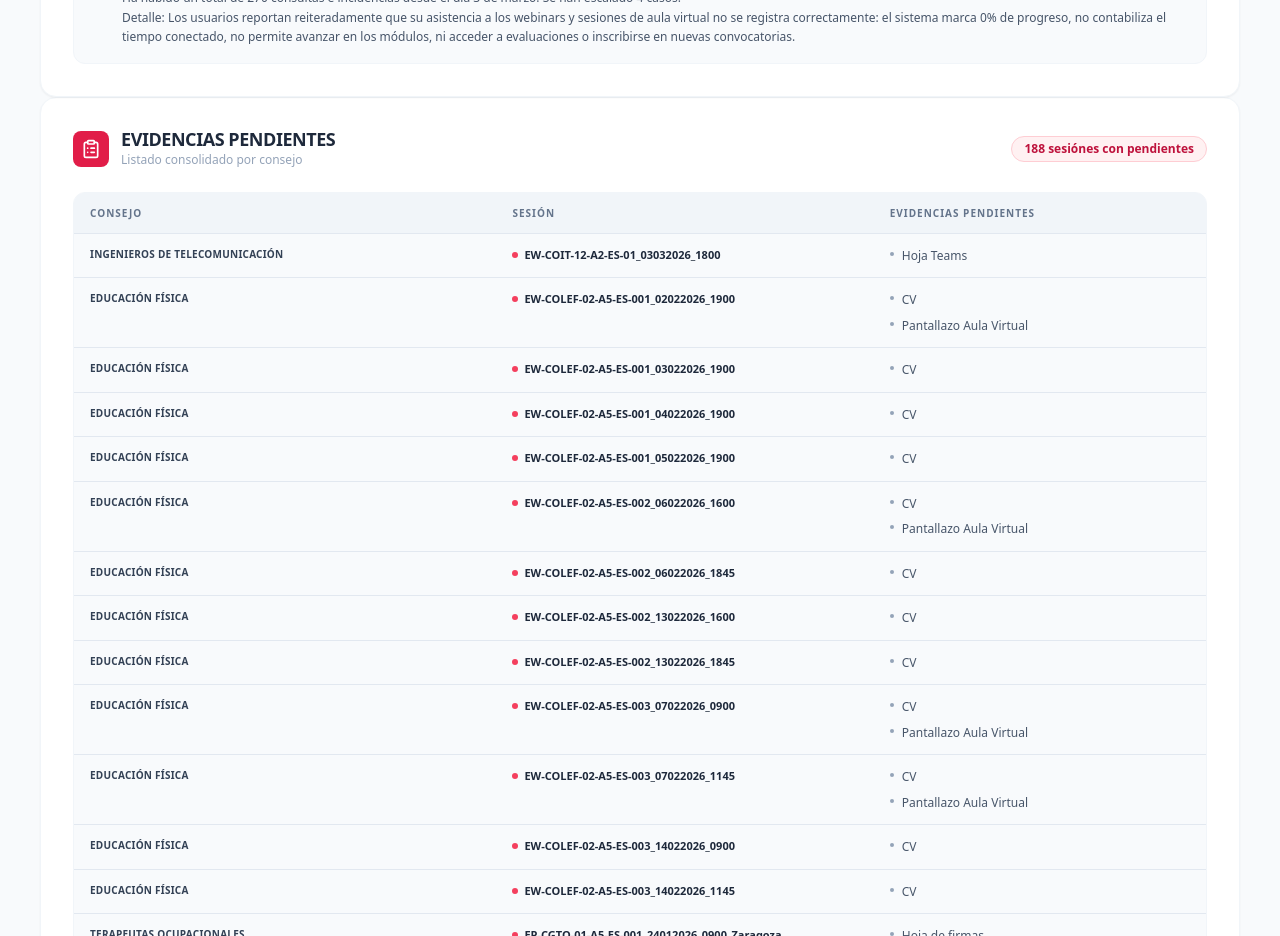
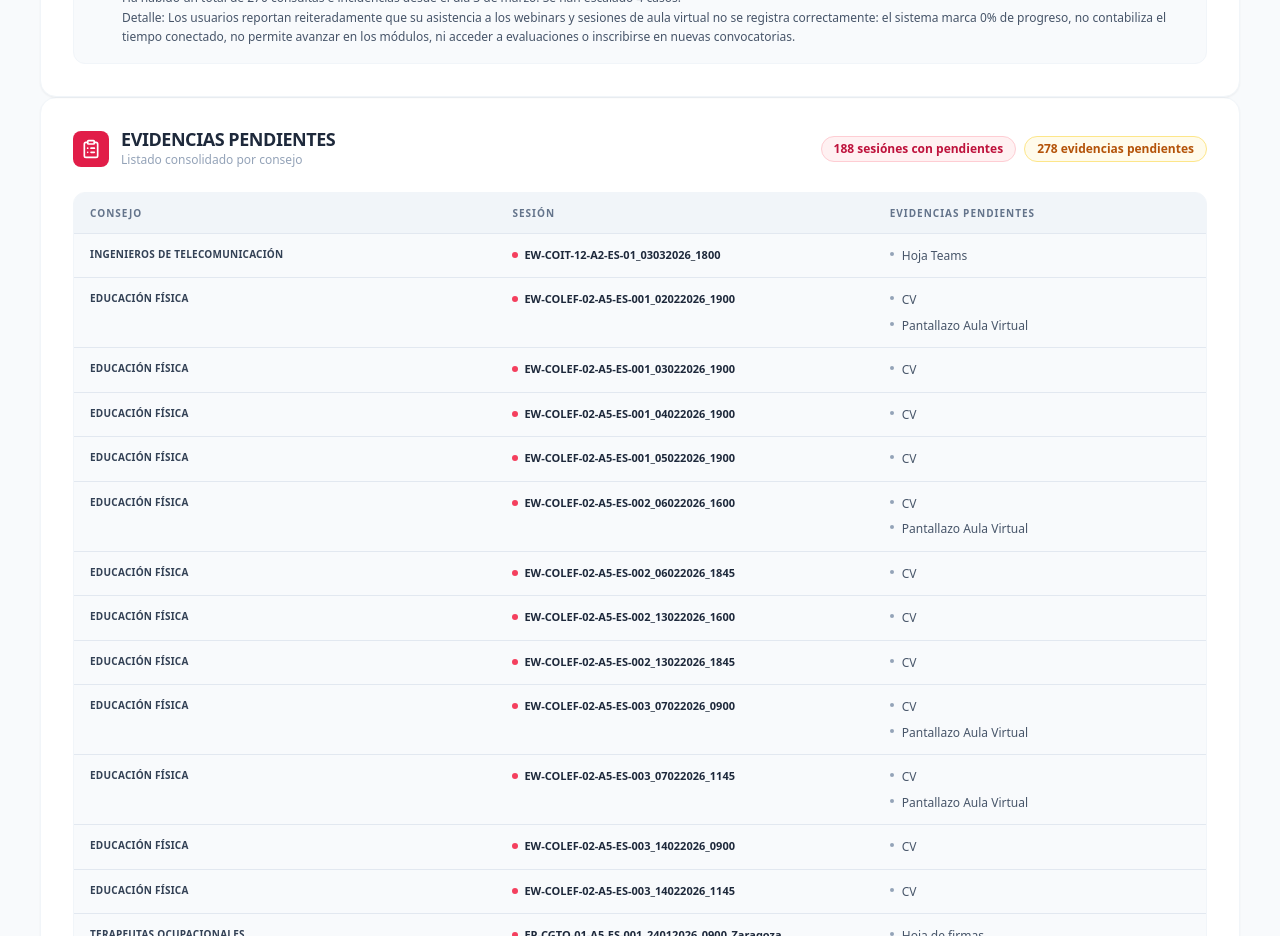
Before and after one commit to rinconrobertoj-oss/dashboard_V5, a React (Create React App) app: page / in a window 1280 px wide. Shown: the part 2640-3576 px from the top of the page. Built offline with nearby package versions, Linux system fonts and the light colour scheme.

Commit message:
feat: añadir badge de total de evidencias pendientes junto al de sesiones
https://claude.ai/code/session_01XbNvRxAS5J1HbXzum2R61g

```diff
--- a/src/App.js
+++ b/src/App.js
@@ -293,7 +293,9 @@ const toSessionRows = (raw) => {
     .filter((r) => r.evidencias.length > 0);
 };
 
-const EvidenciasPendientesCard = ({ rows, selectedCouncil }) => (
+const EvidenciasPendientesCard = ({ rows, selectedCouncil }) => {
+  const totalEvidencias = rows.reduce((sum, row) => sum + row.evidencias.length, 0);
+  return (
   <div className="bg-white rounded-2xl shadow-sm border border-slate-100 p-8">
     <div className="flex items-center gap-3 mb-6">
       <div className="bg-rose-600 p-2 rounded-lg">
@@ -310,9 +312,14 @@ const EvidenciasPendientesCard = ({ rows, selectedCouncil }) => (
         </p>
       </div>
       {rows.length > 0 && (
-        <span className="ml-auto inline-flex items-center justify-center bg-rose-50 text-rose-700 font-black text-xs px-3 py-1 rounded-full border border-rose-200">
-          {rows.length} sesión{rows.length !== 1 ? "es" : ""} con pendientes
-        </span>
+        <div className="ml-auto flex items-center gap-2 flex-wrap justify-end">
+          <span className="inline-flex items-center justify-center bg-rose-50 text-rose-700 font-black text-xs px-3 py-1 rounded-full border border-rose-200">
+            {rows.length} sesión{rows.length !== 1 ? "es" : ""} con pendientes
+          </span>
+          <span className="inline-flex items-center justify-center bg-amber-50 text-amber-700 font-black text-xs px-3 py-1 rounded-full border border-amber-200">
+            {totalEvidencias} evidencia{totalEvidencias !== 1 ? "s" : ""} pendiente{totalEvidencias !== 1 ? "s" : ""}
+          </span>
+        </div>
       )}
     </div>
 
@@ -380,7 +387,8 @@ const EvidenciasPendientesCard = ({ rows, selectedCouncil }) => (
       )}
     </div>
   </div>
-);
+  );
+};
 
 // ---------------- HELPERS SOPORTE ----------------
 // ✅ Sustituye mergeConsultasWithPhone: normaliza a líneas (soporta string/array/object) y permite multilínea
```
